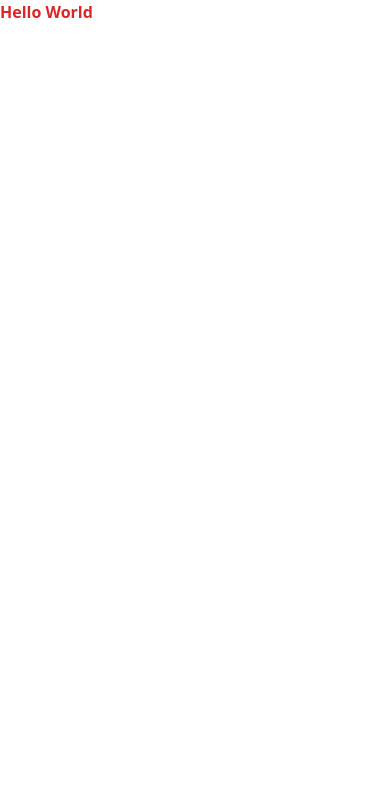
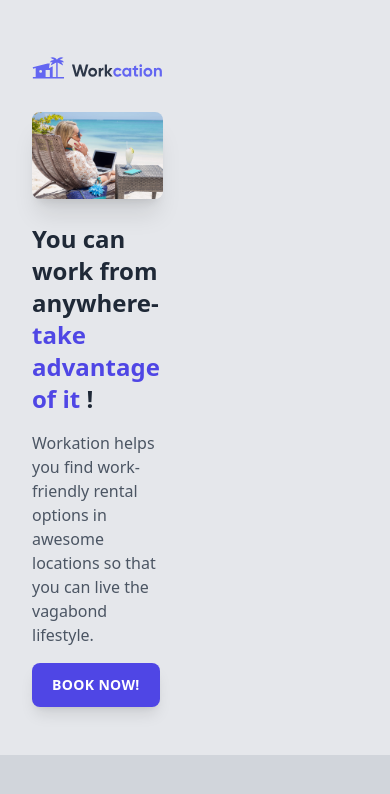
Before and after one commit to skyarkitekten/tailwind-getting-started, a React app: page index.html in a window 390 px wide. Built offline with nearby package versions, Linux system fonts and the light colour scheme.

Commit message:
added responsive

```diff
--- a/index.html
+++ b/index.html
@@ -1,3 +1,4 @@
+<!DOCTYPE html>
 <html lang="en">
 
 <head>
@@ -8,8 +9,35 @@
     <title>Document</title>
 </head>
 
-<body>
-    <h1 class="text-red-600 font-sans font-bold">Hello World</h1>
+<body class="bg-gray-300">
+    <div class="grid grid-cols-2 bg-gray-200">
+        <div class="p-8 py-12 max-w-md mx-auto sm:max-w-xl lg:px-12 lg:py-24 lg:max-w-full">
+            <img class="h-10" src="/img/logo.svg" alt="workcation" />
+            <img class="mt-6 rounded-lg shadow-xl lg:hidden" src="/img/beach-work.jpg"
+                alt="Woman working in the beach" />
+            <h1 class="mt-6 text-2xl font-bold text-gray-800 sm:text-4xl lg:text-3xl">You can work from anywhere-
+                <br class="hidden lg:inline" />
+                <span class="text-indigo-600">take
+                    advantage of
+                    it
+                </span>!
+            </h1>
+            <p class="mt-4 text-gray-600 sm:text-xl">Workation helps you find work-friendly rental options in awesome
+                locations so that
+                you can live
+                the vagabond
+                lifestyle.
+            </p>
+            <div class="mt-4">
+                <a class="inline-block px-5 py-3 rounded-lg shadow-lg bg-indigo-600 text-white uppercase tracking-wide font-semibold text-sm sm:text-base sm:px-6 sm:py-4 hover:bg-indigo-400 hover:-translate-y-0.5 transform transition focus:outline-none focus:ring focus:ring-offset-2 focus:ring-indigo-500 focus:ring-opacity-50"
+                    href="#">Book Now!</a>
+            </div>
+        </div>
+        <div class="hidden lg:block relative">
+            <img class="absolute inset-0 w-full h-full object-cover object-center" src="/img/beach-work.jpg"
+                alt="Woman working in the beach" />
+        </div>
+    </div>
 </body>
 
 </html>
--- a/package.json
+++ b/package.json
@@ -14,5 +14,8 @@
     "postcss": "^8.4.19",
     "tailwindcss": "^3.2.4",
     "vite": "^4.0.0"
+  },
+  "dependencies": {
+    "react": "^18.2.0"
   }
 }
```
Also changed, not shown: img/beach-work.jpg (added), img/logo.svg (added), 1 other file.
